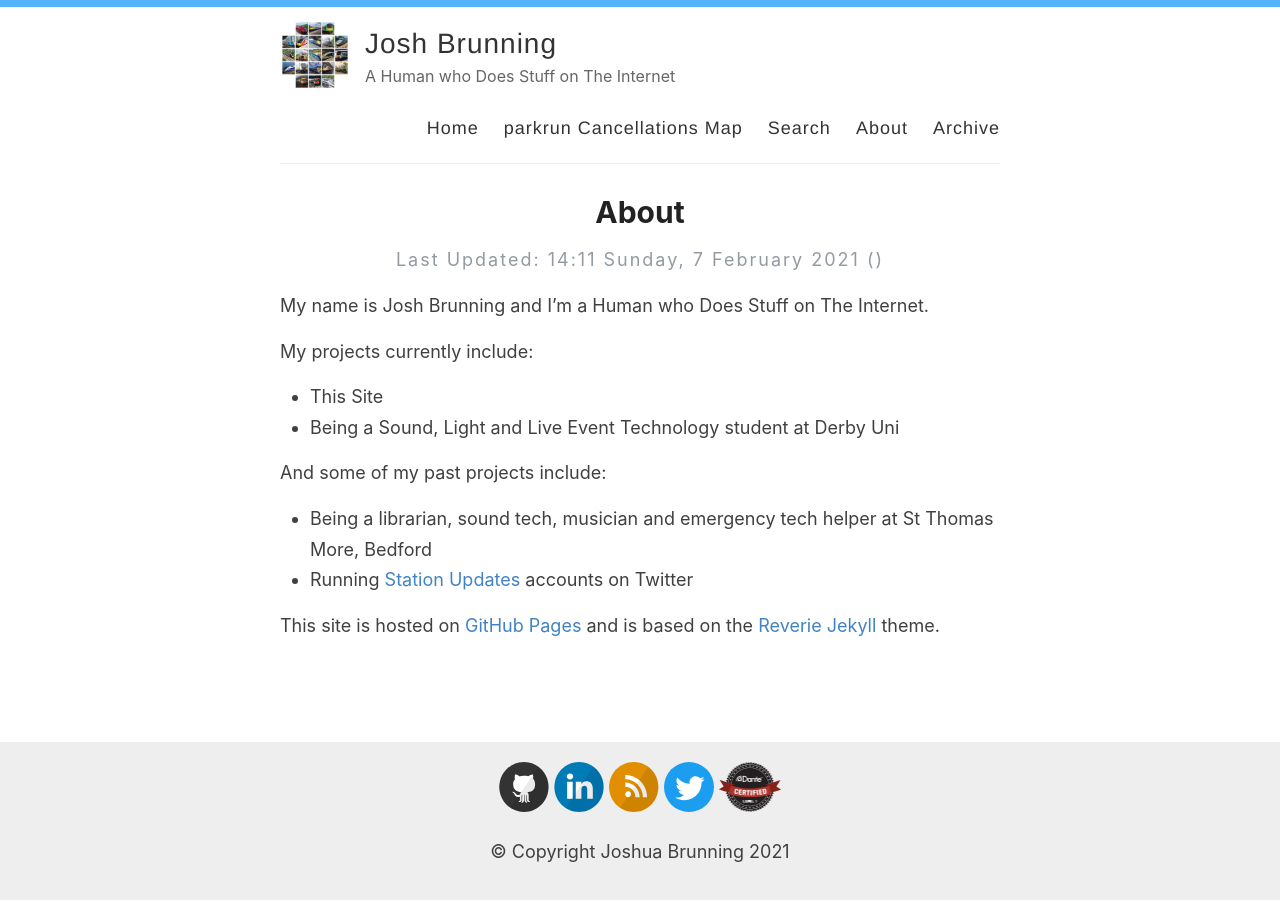
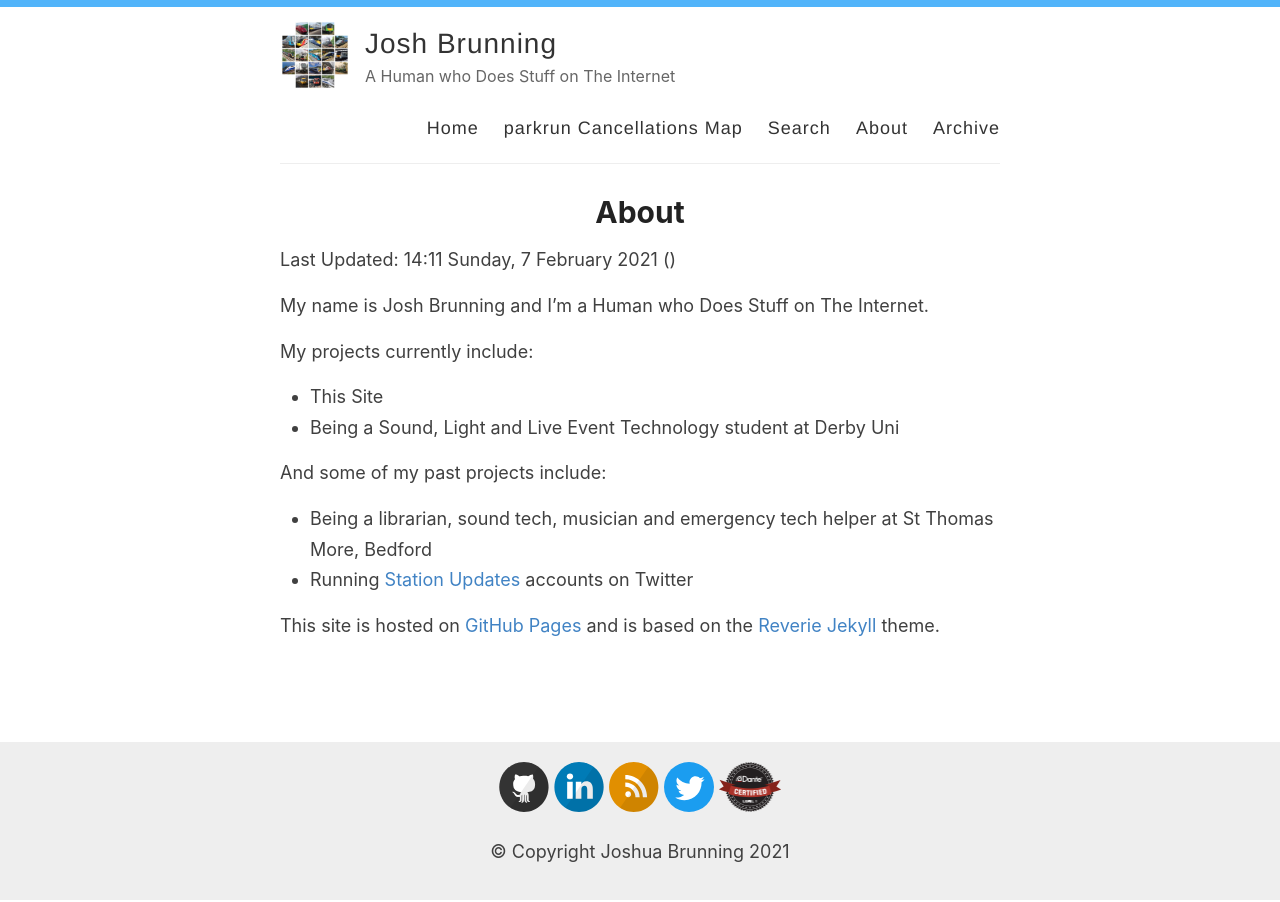
Before and after one commit to josh-justjosh/blog, a Jekyll site: the page built from _pages/about.md, in a window 1280 px wide. Built offline with Jekyll 4.4.1, drawn with Linux system fonts in a browser that asks for light colours.

Commit message:
Update page.html

```diff
--- a/_layouts/page.html
+++ b/_layouts/page.html
@@ -6,7 +6,7 @@ layout: default
 
   <h1>{{ page.title }}</h1>
   {% if page.last_modified_at %}
-  <p class="author_title">Last Updated: {{ page.last_modified_at | date: "%H:%M %A, %e %B %Y (%Z)" }}</p>
+  <p>Last Updated: {{ page.last_modified_at | date: "%H:%M %A, %e %B %Y (%Z)" }}</p>
   {% endif %}
   <div class="post-tags">
     {% if post %}
```
